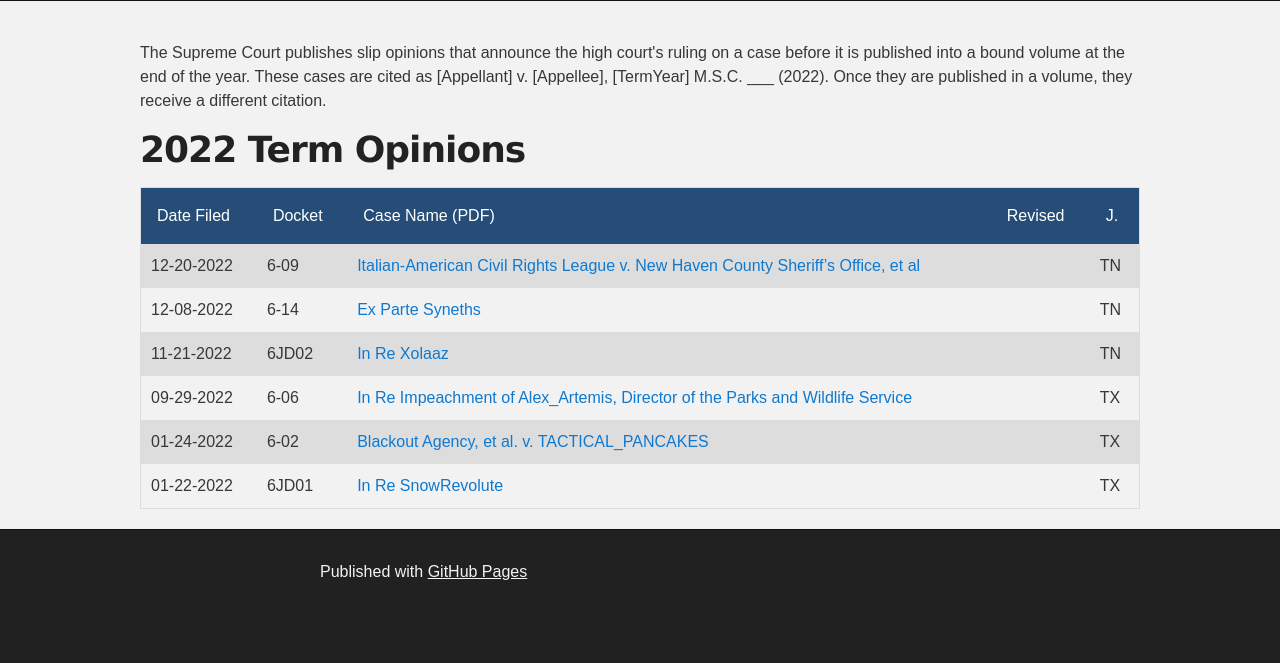
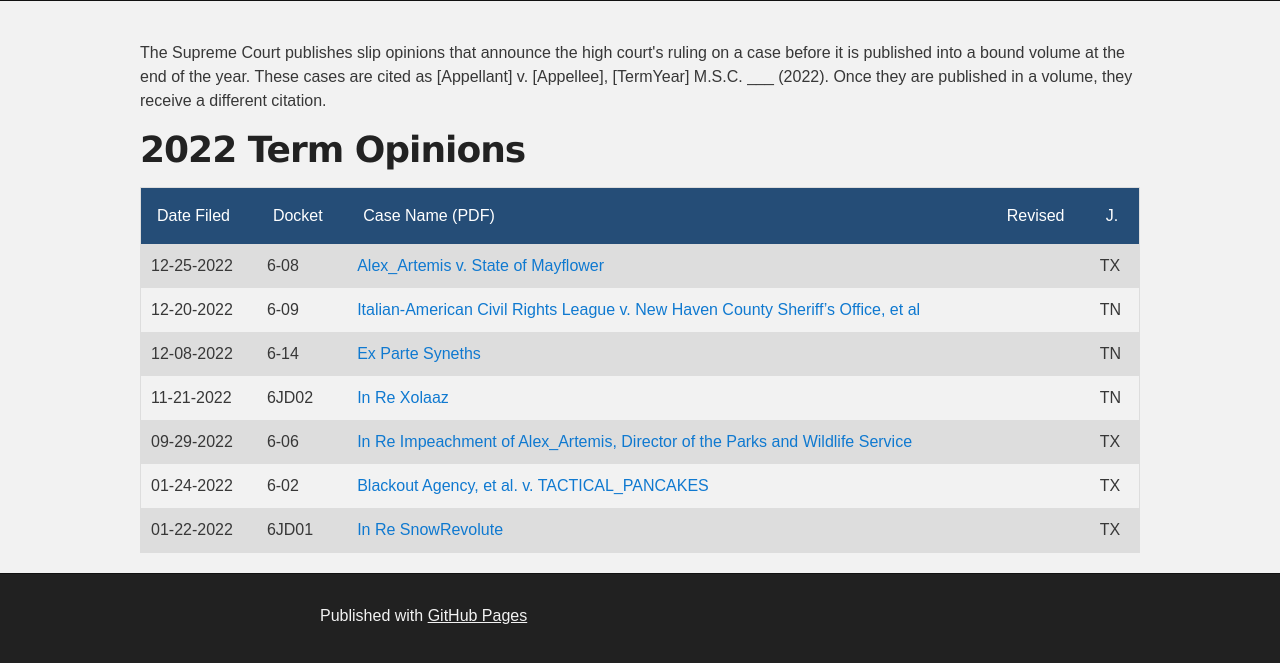
Before and after one commit to uscourtsrblx/uscourtsrblx.github.io, a Jekyll site: the page opinions.html, which Jekyll copies as it is, in a window 1280 px wide. Shown: the part 459-1122 px from the top of the page. Built offline with Jekyll 4.4.1, drawn with Linux system fonts in a browser that asks for light colours; before the commit the page ends 1078 px from its top, so only the background shows below that.

Commit message:
Added 6-08 Opinion

```diff
--- a/_layouts/default.html
+++ b/_layouts/default.html
@@ -4,7 +4,6 @@
   <head>
     <meta charset='utf-8'>
     <meta http-equiv="X-UA-Compatible" content="IE=edge">
-	<meta content="og:title" property="Press Release" />
 	<meta property="og:image" content="/assets/images/pr_banner.png" />
     <meta name="viewport" content="width=device-width,maximum-scale=2">
     <link rel="stylesheet" type="text/css" media="screen" href="{{ '/assets/css/style.css?v=' | append: site.github.build_revision | relative_url }}">
--- a/opinions.html
+++ b/opinions.html
@@ -176,6 +176,13 @@
 			<th>Revised</th>
 			<th>J.</th>
           </tr>
+		  <tr>
+            <td>12-25-2022</td>
+			<td>6-08</td>
+			<td><a href='/opinions/Alex_Artemis%20v.%20State%20of%20Mayflower.pdf'>Alex_Artemis v. State of Mayflower</a></td>
+            <td></td>
+            <td>TX</td>
+          </tr>
           <tr>
             <td>12-20-2022</td>
 			<td>6-09</td>
```
Also changed, not shown: press-releases/supreme-court-winter-hiring.md (+0 -9 lines), 1 other file.
